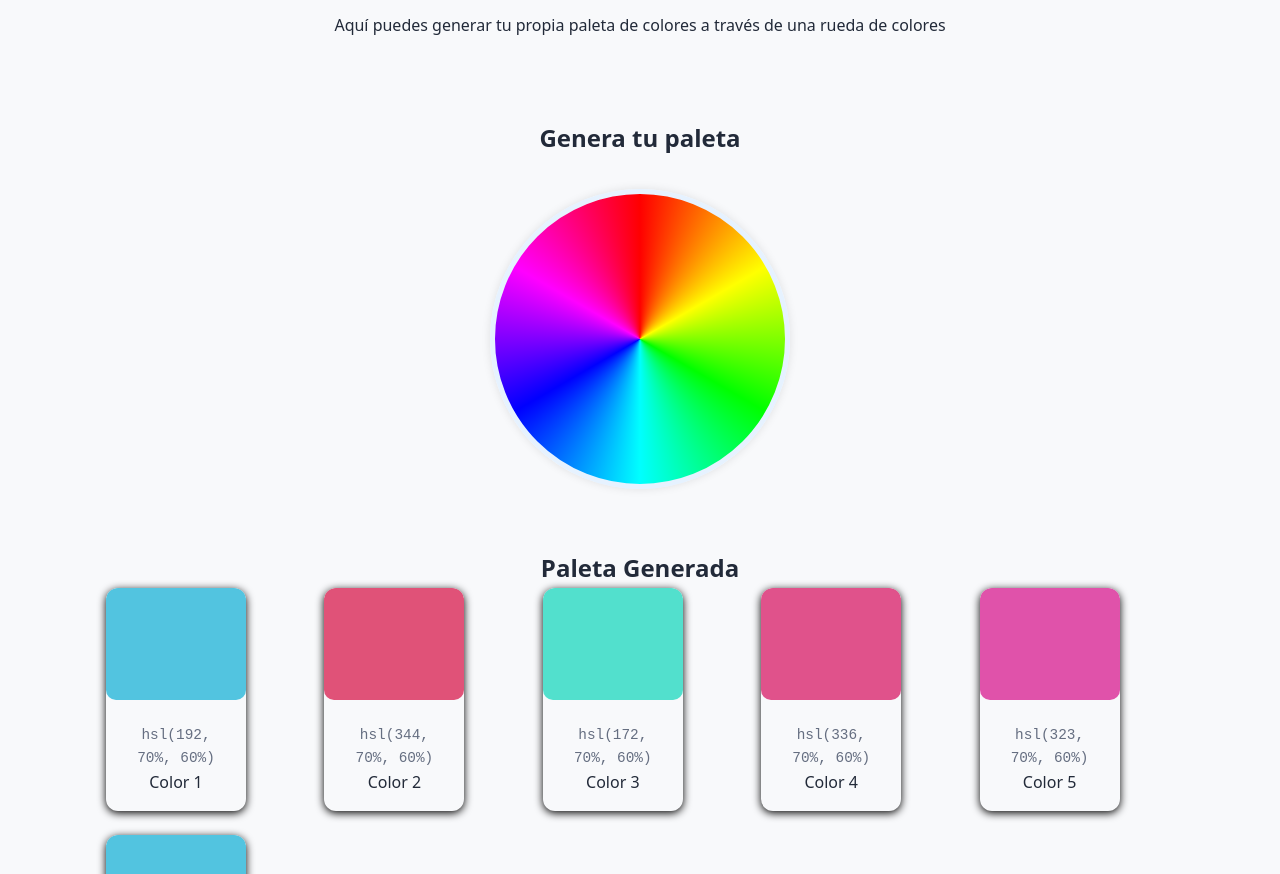
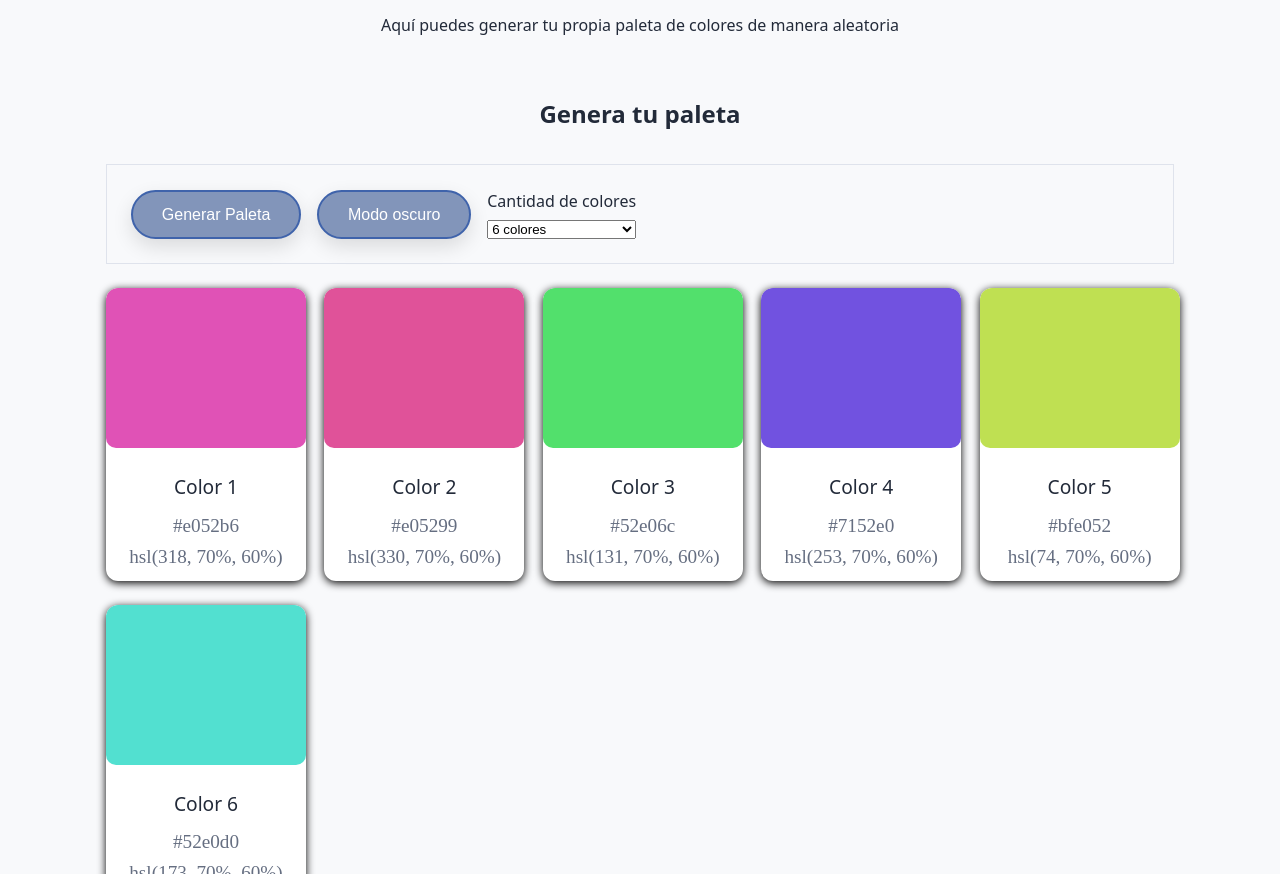
Before and after one commit to castronuovotamara90-art/FT76, a plain HTML site: page index.html in a window 1280 px wide. Shown: the part 78-952 px from the top of the page. Drawn offline with Linux system fonts and the light colour scheme; a web font is replaced by a local one.

Commit message:
Cambios en html, css y js

```diff
--- a/css/styles.css
+++ b/css/styles.css
@@ -15,6 +15,18 @@
     --color-fondo: hsl(220,30%,98%); /* #f8fafc */
     --color-texto: hsl(220, 25%, 18%); /* #1e293b */
     --color-texto-suave: hsl(220, 12%, 45%); /* #666f80 */
+    --color-boton: hsl(220, 29%, 62%);
+    --color-boton-hover: hsl(220, 90%, 45%);
+    --color-card: white;
+}
+
+body.dark-mode {
+  --color-fondo: hsl(220, 14%, 10%);
+  --color-texto: hsl(0, 0%, 98%);
+  --color-texto-suave: hsl(0, 0%, 70%);
+  --color-boton: hsl(330, 80%, 60%);
+  --color-boton-hover: hsl(330, 90%, 55%);
+  --color-card: hsl(220, 20%, 12%);
 }
 /* BASE */
 
@@ -38,6 +50,16 @@ header h1 {
     margin-bottom: 1rem;
 }
 
+h2 {
+    text-align: center;
+    padding: 1rem;
+    margin-top: -40px;
+    margin-bottom: 15px;
+    margin-left: auto;
+    margin-right: auto;
+    background-color: var(--color-fondo);
+}
+
 /* MAIN */
 
 main {
@@ -45,39 +67,6 @@ main {
     margin: 40px auto;
     padding: 1rem;
     text-align: center;
-}
-
-/* RUEDA DE COLORES */
-
-.main__wheel-section {
-    text-align: center;
-    margin-bottom: 60px;
-}
-
-.main__color-wheel {
-    width: 300px;
-    height: 300px;
-    margin: 2rem auto;
-    border-radius: 50%;
-
-    background: conic-gradient(
-        hsl(0,100%,50%),
-        hsl(30,100%,50%),
-        hsl(60,100%,50%),
-        hsl(90,100%,50%),
-        hsl(120,100%,50%),
-        hsl(150,100%,50%),
-        hsl(180,100%,50%),
-        hsl(210,100%,50%),
-        hsl(240,100%,50%),
-        hsl(270,100%,50%),
-        hsl(300,100%,50%),
-        hsl(330,100%,50%),
-        hsl(360,100%,50%)
-    );
-
-    border: 5px solid hsl(210, 100%, 95%);
-    box-shadow: 0 0 10px rgba(0, 0, 0, 0.1);
 }
 
 /* PALETTE SECTION */
@@ -88,6 +77,40 @@ main {
     gap: 1.5rem;
 }
 
+.controles {
+    display: flex;
+    flex-wrap: wrap;
+    align-items: flex-end;
+    gap: 1rem;
+    padding: 1.5rem;
+    margin-bottom: 1.5rem;
+    background-color: var(--color-fondo);
+    border: 1px solid hsl(220, 25%, 90%);
+}
+
+.controles__campo {
+    display: flex;
+    flex-direction: column;
+    gap: 0.35rem;
+}
+
+.boton {
+    font-family: 'Arial', sans-serif;
+    font-size: 1rem;
+    padding: 0.85rem 1.8rem;
+    color: white;
+    background-color: var(--color-boton);
+    border: 2px solid hsl(220, 46%, 46%);
+    border-radius: 999px;
+    cursor: pointer;
+    box-shadow: 0 8px 20px rgba(0, 0, 0, 0.12);
+    transition: transform 0.2s ease, background-color 0.2s ease;
+}
+.boton:hover {
+    background-color: var(--color-boton-hover);
+    transform: translateY(-2px);
+}
+
 /* COMPONENTE: SWATCH */
 
 .swatch {
@@ -95,14 +118,15 @@ main {
     flex-direction: column;
     border-radius: 0.75rem;
     overflow:hidden;
-    background-color: var(--color-fondo);
+    background-color: var(--color-card);
     box-shadow: 0 2px 8px hsl(220, 25%, 0.1%);
-    transition: transform 0.3s ease, box-shadow 0.3s ease;
-    width: 140px;
+    transition: transform 0.2s ease, box-shadow 0.2s ease;
+    width: 200px;
+
 }
 
 .swatch_color {
-    height: 7rem;
+    height: 10rem;
     border-radius: 10px;
     margin-bottom: 1rem;
     background-color: var(--color-1);
@@ -115,12 +139,13 @@ main {
 
 .swatch_name {
     font-family: "Chelsea Market", system-ui;
+    font-size: 1.2rem;
     margin-bottom: 0.5rem;
 }
 
 .swatch_codigo {
-    font-family: "Courier New", monospace;
-    font-size: 0.9rem;
+    font-family: 'Times New Roman', Times, serif;
+    font-size: 1.2rem;
     color: var(--color-texto-suave);
 }
 
@@ -164,6 +189,9 @@ main {
 footer {
     text-align: center;
     padding: 1rem;
-    background-color: hsl(210, 100%, 95%);
+    background-color: hsl(210, 26%, 91%);
     margin-top: 2rem;
+    color: var(--color-texto);
+    border-radius: 0.75rem;
+    box-shadow: 0 2px 8px hsl(221, 7%, 57%);
 }
--- a/index.html
+++ b/index.html
@@ -14,68 +14,30 @@
 <body>
     <header>
         <h1>Colorfly Studio</h1>
-        <p>Aquí puedes generar tu propia paleta de colores a través de una rueda de colores</p>
+        <p>Aquí puedes generar tu propia paleta de colores de manera aleatoria</p>
     </header>
 
     <main>
 
-        <section class="main__wheel-section">
-            <h2>Genera tu paleta</h2>
+        <section id="generador">
+         <h2>Genera tu paleta</h2>
 
-            <div class="main__color-wheel"></div>
+          <div class="controles">
+             <button class="boton boton--primario" id="generar">Generar Paleta</button>
+             <button class="boton" id="modo">Modo oscuro</button>
 
+             <div class="controles__campo">
+                 <label class="controles__label" for="cantidad">Cantidad de colores</label>
+                 <select class="select" id="cantidad">
+                     <option value="6">6 colores</option>
+                     <option value="8">8 colores</option>
+                     <option value="9">9 colores</option>
+                   </select>
+                </div>
+            </div>
+
+         <section class="galeria" id="galeria"> </section>
         </section>
-        <h2>Paleta Generada</h2>
-        <section class="galeria">
-
-            <article class="swatch">
-                <div class="swatch_color main__color-1"></div>
-                <div class="swatch_info">
-                    <p class="swatch_codigo">#ec3a8b · hsl(330, 85%, 55%)</p>
-                    <p class="swatch_name">Color 1</p>
-                </div>
-            </article>
-            <article class="swatch">
-                <div class="swatch_color main__color-2"></div>
-                <div class="swatch_info">
-                    <p class="swatch_codigo">#f37bb1 · hsl(30, 100%, 50%)</p>
-                    <p class="swatch_name">Color 2</p>
-                </div>
-            </article>
-
-            <article class="swatch">
-                <div class="swatch_color main__color-3"></div>
-                    <div class="swatch_info">
-                    <p class="swatch_codigo">#f9c2a1 · hsl(60, 100%, 50%)</p>
-                    <p class="swatch_name">Color 3</p>
-                </div>
-            </article>
-
-            <article class="swatch ">
-              <div class="swatch_color main__color-4"></div>
-                    <div class="swatch_info">
-                    <p class="swatch_codigo">#b3196a · hsl(120, 100%, 40%)</p>
-                    <p class="swatch_name">Color 4</p>
-                </div>
-            </article>
-
-            <article class="swatch">
-               <div class="swatch_color main__color-5"></div>
-                    <div class="swatch_info">
-                    <p class="swatch_codigo">#4a90e2 · hsl(240, 100%, 60%)</p>
-                    <p class="swatch_name">Color 5</p>
-                </div>
-            </article>
-
-            <article class="swatch">
-               <div class="swatch_color main__color-6"></div>
-                    <div class="swatch_info">
-                    <p class="swatch_codigo">#4a90e2 · hsl(240, 100%, 60%)</p>
-                    <p class="swatch_name">Color 6</p>
-                </div>
-            </article>
-        </section>
-
     </main>
 
     <footer>
--- a/script.js
+++ b/script.js
@@ -1,23 +1,88 @@
-function generarColorHSL () {
-    const h = Math.round(Math.random() * 360);
-    return "hsl(" + h + ", 70%, 60%)";
+function hslToHex(h, s, l) {
+  l = l / 100;
+  const a = (s * Math.min(l, 1 - l)) / 100;
+  const f = function (n) {
+    const k = (n + h / 30) % 12;
+    const color = l - a * Math.max(Math.min(k - 3, 9 - k, 1), -1);
+    return Math.round(255 * color)
+      .toString(16)
+      .padStart(2, "0");
+  };
+  return "#" + f(0) + f(8) + f(4);
 }
 
-const paleta = [];
+function crearSwatch (colorHSL, colorHEX, nombre) {
+  const swatch = document.createElement("article");
+  swatch.className = "swatch";
+  // Bloque superior _ el rectanculo de color
+  const color = document.createElement("div");
+  color.className = "swatch_color";
+  color.style.backgroundColor = colorHSL;
 
-for (let i = 0; i < 5; i ++) {
-    const color = generarColorHSL();
-    paleta.push(color);
+  // Bloque inferior _ el bloque de info
+  const info = document.createElement("div");
+  info.className = "swatch_info";
+
+  const elNombre = document.createElement("p");
+  elNombre.className = "swatch_name";
+  elNombre.textContent = nombre;
+
+  const elCodigo = document.createElement("p");
+  elCodigo.className = "swatch_codigo";
+  elCodigo.textContent = colorHEX;
+
+  const elCodigoHSL = document.createElement("p");
+  elCodigoHSL.className = "swatch_codigo";
+  elCodigoHSL.textContent = colorHSL;
+
+  info.append(elNombre, elCodigo, elCodigoHSL);
+
+  swatch.append(color, info);
+
+  return swatch;
+}
+function generarColor () {
+    const h = Math.round(Math.random() * 360);
+    const hsl = "hsl(" + h + ", 70%, 60%)";
+    const hex = hslToHex(h, 70, 60);
+    return {hsl, hex};
 }
 
-console.log(paleta);
+const galeria = document.getElementById("galeria");
 
-document.addEventListener('DOMContentLoaded', () => {
-  const swatches = document.querySelectorAll('.swatch_color');
-  swatches.forEach((el, i) => {
-    const color = paleta[i % paleta.length];
-    el.style.backgroundColor = color; // aplica color generado
-    const codigo = el.parentElement.querySelector('.swatch_codigo');
-    if (codigo) codigo.textContent = color; // muestra el valor HSL en la tarjeta
+function renderPaleta (cantidad) {
+  galeria.innerHTML = "";
+
+  for (let i = 0; i < cantidad; i++) {
+    const color = generarColor ();
+    const swatch = crearSwatch(color.hsl, color.hex, "Color " + (i + 1));
+    galeria.appendChild(swatch);
+
+  }
+}
+
+  const boton = document.getElementById("generar");
+
+  if (boton) {
+    const selector = document.getElementById("cantidad");
+    boton.addEventListener("click", function() {
+      renderPaleta (Number(selector.value))
+    });
+} else {
+  console.log ("Boton no encontrado, Revisar el id del boton en el HTML.");
+}
+
+const botonModo = document.getElementById("modo");
+
+if (botonModo) {
+  botonModo.addEventListener("click", () => {
+    document.body.classList.toggle("dark-mode");
+    if (document.body.classList.contains("dark-mode")) {
+      botonModo.textContent = "Modo claro";
+    } else {
+      botonModo.textContent = "Modo oscuro";
+    }
   });
-});
+}
+
+renderPaleta (6)
```
